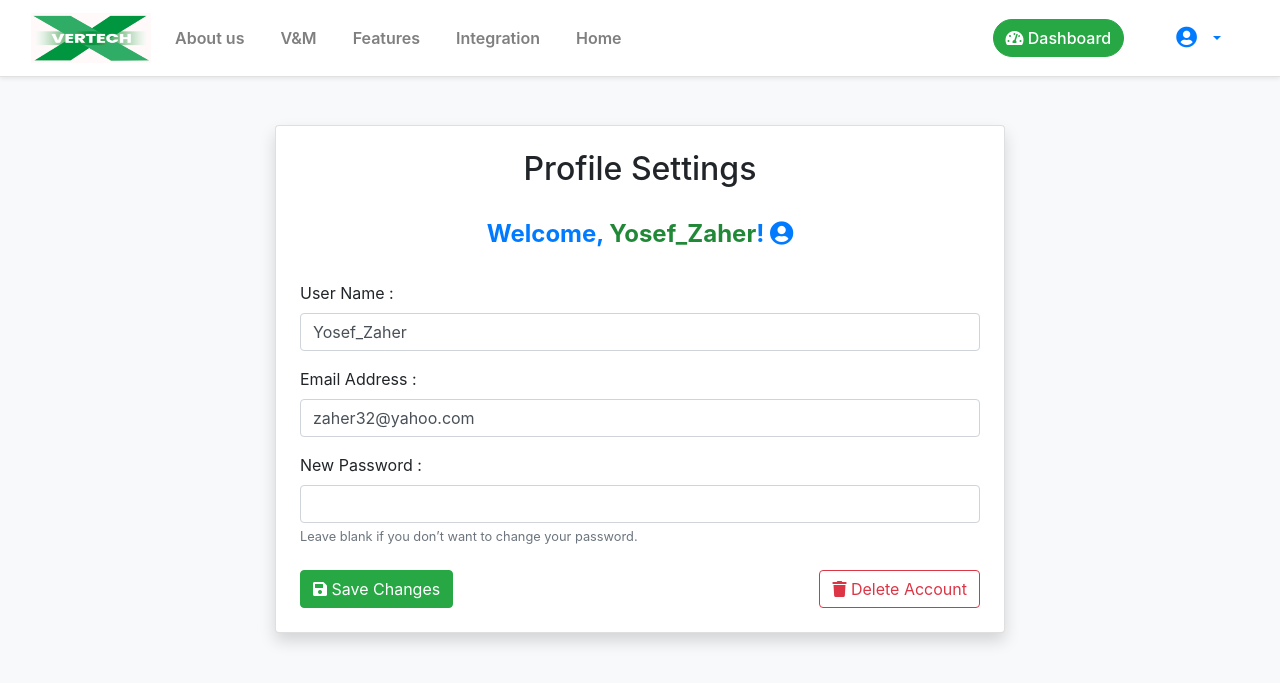
After one commit to yosefzaher/VertechX, a Flask app: page /profile in a window 1280 px wide. The commit adds this page. Shown: the top 683 px of the page. Run offline with Flask 3, Linux system fonts and the light colour scheme; a user stored in the database is signed in; some libraries are stand-ins or nearby versions.

Commit message:
adding the Profiles Page and enhance the charts os the sensores readings

```diff
--- /dev/null
+++ b/Templates/Profile.html
@@ -0,0 +1,88 @@
+{% extends "base.html" %}
+
+{% block title %}Profile Settings{% endblock %}
+
+{% block content %}
+<div class="container mt-5">
+    <div class="row justify-content-center">
+        <div class="col-md-8">
+            <div class="card shadow p-4">
+                <h2 class="mb-4 text-center">Profile Settings</h2>
+
+                <!-- User Avatar (Static placeholder for now) -->
+                <div class="text-center mb-4">
+                    <h5 class="mt-2" style="font-size: 1.5rem; font-weight: bold; color: #007bff;">
+                        Welcome, <span style="color: #218838;">{{ current_user.Username }}</span>!
+                        <i class="fas fa-user-circle"></i>
+                    </h5>
+                </div>
+
+                <!-- Profile Update Form -->
+                <form method="POST" action="{{ url_for('Profile_Page') }}" novalidate>
+                    {{ form.hidden_tag() }}
+
+                    <!-- Username Field -->
+                    <div class="form-group">
+                        {{ form.username.label(class="form-label") }}
+                        {{ form.username(class="form-control") }}
+                        {% for error in form.username.errors %}
+                            <div class="text-danger">{{ error }}</div>
+                        {% endfor %}
+                    </div>
+
+                    <!-- Email Field -->
+                    <div class="form-group">
+                        {{ form.email.label(class="form-label") }}
+                        {{ form.email(class="form-control") }}
+                        {% for error in form.email.errors %}
+                            <div class="text-danger">{{ error }}</div>
+                        {% endfor %}
+                    </div>
+
+                    <!-- Password Update Field -->
+                    <div class="form-group">
+                        {{ form.password.label(class="form-label") }}
+                        {{ form.password(class="form-control") }}
+                        <small class="form-text text-muted">Leave blank if you don’t want to change your password.</small>
+                        {% for error in form.password.errors %}
+                            <div class="text-danger">{{ error }}</div>
+                        {% endfor %}
+                    </div>
+
+                    <!-- Action Buttons -->
+                    <div class="d-flex justify-content-between mt-4">
+                        <button type="submit" class="btn btn-success"><i class="fas fa-save"></i> Save Changes</button>
+                        <button type="button" class="btn btn-outline-danger" data-toggle="modal" data-target="#deleteAccountModal"><i class="fas fa-trash"></i> Delete Account</button>
+                    </div>
+                </form>
+            </div>
+        </div>
+    </div>
+</div>
+
+<!-- Delete Account Confirmation Modal -->
+<div class="modal fade" id="deleteAccountModal" tabindex="-1" role="dialog" aria-labelledby="deleteAccountModalLabel" aria-hidden="true">
+    <div class="modal-dialog modal-dialog-centered" role="document">
+        <div class="modal-content">
+            <div class="modal-header bg-danger text-white">
+                <h5 class="modal-title" id="deleteAccountModalLabel">Confirm Account Deletion</h5>
+                <button type="button" class="close text-white" data-dismiss="modal" aria-label="Close">
+                    <span aria-hidden="true">&times;</span>
+                </button>
+            </div>
+            <div class="modal-body">
+                <p class="text-danger font-weight-bold">Are you sure you want to delete your account? This action cannot be undone.</p>
+                <p>If you delete your account, all your data will be lost and cannot be recovered.</p>
+            </div>
+            <div class="modal-footer">
+                <button type="button" class="btn btn-secondary" data-dismiss="modal">Cancel</button>
+
+                <!-- Form for deleting account using POST -->
+                <form method="POST" action="{{ url_for('delete_account') }}">
+                    <button type="submit" class="btn btn-danger"><i class="fas fa-trash-alt"></i> Confirm Deletion</button>
+                </form>
+            </div>
+        </div>
+    </div>
+</div>
+{% endblock %}
--- a/Templates/base.html
+++ b/Templates/base.html
@@ -255,7 +255,7 @@
                                 <span class="ml-2">{{ current_user.user_name }}</span>
                             </a>
                             <div class="dropdown-menu dropdown-menu-right shadow" aria-labelledby="userDropdown">
-                                <a class="dropdown-item" href="#">
+                                <a class="dropdown-item" href="{{ url_for('Profile_Page') }}">
                                     <i class="fas fa-user"></i> Profile
                                 </a>
                                 <a class="dropdown-item" href="#">
@@ -305,7 +305,7 @@
     {% endblock %}
 
     <!-- Navigation buttons (previous and next page) -->
-    {% if request.endpoint not in ['Signup_Page', 'Signin_Page' ,'Dashboard_Page'] %}
+    {% if request.endpoint not in ['Signup_Page', 'Signin_Page' ,'Dashboard_Page' ,'Profile_Page'] %}
         <div class="d-flex justify-content-between my-4">
             <!-- Left button to navigate to the previous page -->
             <a href="{{ url_for('previous_page', current_page=request.endpoint) }}" class="btn-icon-only">
--- a/VertechX/forms.py
+++ b/VertechX/forms.py
@@ -1,8 +1,9 @@
 # Importing necessary modules from Flask and Flask-WTF
 from flask_wtf import FlaskForm
 from wtforms import StringField, PasswordField, SubmitField
-from wtforms.validators import DataRequired, Length, Email, EqualTo, ValidationError
+from wtforms.validators import DataRequired, Length, Email, EqualTo, ValidationError ,Optional
 from VertechX.models import User  # Assuming 'User' model is imported from your app
+from flask_login import current_user
 
 # SignupForm class: Handles user registration with validation for username, email, and password confirmation
 class SignupForm(FlaskForm):
@@ -81,3 +82,32 @@ class SigninForm(FlaskForm):
 
     # Submit button for the sign-in form: A button that submits the form when clicked
     submit = SubmitField(label='Sign in : ')
+
+
+class ProfileForm(FlaskForm):
+    username = StringField(
+        label='User Name : ',
+        validators=[Length(min=2, max=30), DataRequired()]
+    )
+    email = StringField(
+        label='Email Address : ',
+        validators=[Email(), DataRequired()]
+    )
+    password = PasswordField(
+        label='New Password : ',
+        validators=[Length(min=6), Optional()]
+    )
+    submit = SubmitField('Save Changes')
+
+    # Ensure unique username and email if they are changed
+    def validate_username(self, username):
+        if username.data != current_user.Username:
+            user = User.query.filter_by(Username=username.data).first()
+            if user:
+                raise ValidationError('Username is already in use. Please choose another one.')
+
+    def validate_email(self, email):
+        if email.data != current_user.Email_Address:
+            user = User.query.filter_by(Email_Address=email.data).first()
+            if user:
+                raise ValidationError('Email is already in use. Please choose another one.')
--- a/VertechX/routes.py
+++ b/VertechX/routes.py
@@ -4,7 +4,8 @@ from VertechX import app, db  # Import the app and db objects from your project
 from VertechX.models import User  # Import the User model
 from VertechX.forms import SignupForm, SigninForm  # Import form classes for signup and signin
 from flask_login import login_user, logout_user, login_required  # For user authentication and session management
-
+from flask_login import current_user  # To access the currently logged-in user
+from VertechX.forms import ProfileForm  # Add the ProfileForm we’ll create shortly
 
 
 # List of page endpoints to navigate between
@@ -172,67 +173,43 @@ def Dashboard_Page():
     return render_template('Dashboard.html', mode=mode)
 
 
+@app.route('/profile', methods=['GET', 'POST'])
+@login_required
+def Profile_Page():
+    form = ProfileForm()
+
+    if form.validate_on_submit():
+        # Update username and email
+        current_user.Username = form.username.data
+        current_user.Email_Address = form.email.data
+
+        # Update password only if a new one is provided
+        if form.password.data:
+            current_user.set_password(form.password.data)
+
+        # Commit the changes to the database
+        db.session.commit()
+        flash('Your profile has been updated.', 'success')
+        return redirect(url_for('Profile_Page'))
+
+    # Pre-populate the form with existing user data on GET request
+    elif request.method == 'GET':
+        form.username.data = current_user.Username
+        form.email.data = current_user.Email_Address
+
+    return render_template('Profile.html', form=form)
 
 
+@app.route('/delete_account', methods=['POST'])
+@login_required
+def delete_account():
+    user = current_user
 
+    # Delete the user from the database
+    db.session.delete(user)
+    db.session.commit()
 
-
-
-
-
-
-
-# @app.route('/switch-mode/<mode>')
-# @login_required
-# def switch_mode(mode):
-#     """
-#     Serve the HTML content for either automatic or manual mode.
-#     """
-#     try:
-#         if mode == 'automatic':
-#             return render_template('AutomaticMode.html')
-#         elif mode == 'manual':
-#             return render_template('ManualMode.html')
-#         else:
-#             return "Invalid mode", 400
-#     except Exception as e:
-#         return str(e), 500
-
-###############################################################################
-#                         The Control System                                  #
-#                                                                             #
-###############################################################################
-
-# API endpoint to fetch sensor data
-# @app.route('/api/sensors', methods=['GET'])
-# @login_required
-# def get_sensor_data():
-
-#     # Fetch sensor data
-#     humidity, temperature = 70, 35
-
-#     if humidity is not None and temperature is not None:
-#         sensor_data = {
-#             'temperature': round(temperature, 2),
-#             'humidity': round(humidity, 2)
-#         }
-#         return jsonify(sensor_data)
-#     else:
-#         return jsonify({'error': 'Failed to retrieve data'}), 500
-
-
-# # Fetch sensor data from the FastAPI service
-# @app.route('/api/get_sensor_data', methods=['GET'])
-# @login_required
-# def fetch_sensor_data_from_fastapi():
-#     try:
-#         # Send a request to the FastAPI microservice
-#         response = requests.get('http://127.0.0.1:5000/api/sensors')  # Adjust the URL if FastAPI is hosted elsewhere
-#         response.raise_for_status()  # Raise an exception for bad status codes
-#         data = response.json()  # Parse the JSON response
-
-#         # Return the sensor data as part of the Flask response
-#         return jsonify(data)
-
-#     except requests.exceptions.RequestException as e:
-#         return jsonify({'error': str(e)}), 500
+    # Log the user out
+    logout_user()
+    flash('Your account has been deleted.', 'info')
+    return redirect(url_for('Home_Page'))
```
Also changed, not shown: Templates/Dashboard.html (+36 -47 lines), VertechX/static/uploads/profile_pictures/Card_2_2.png (added), instance/VerTechX.db.
